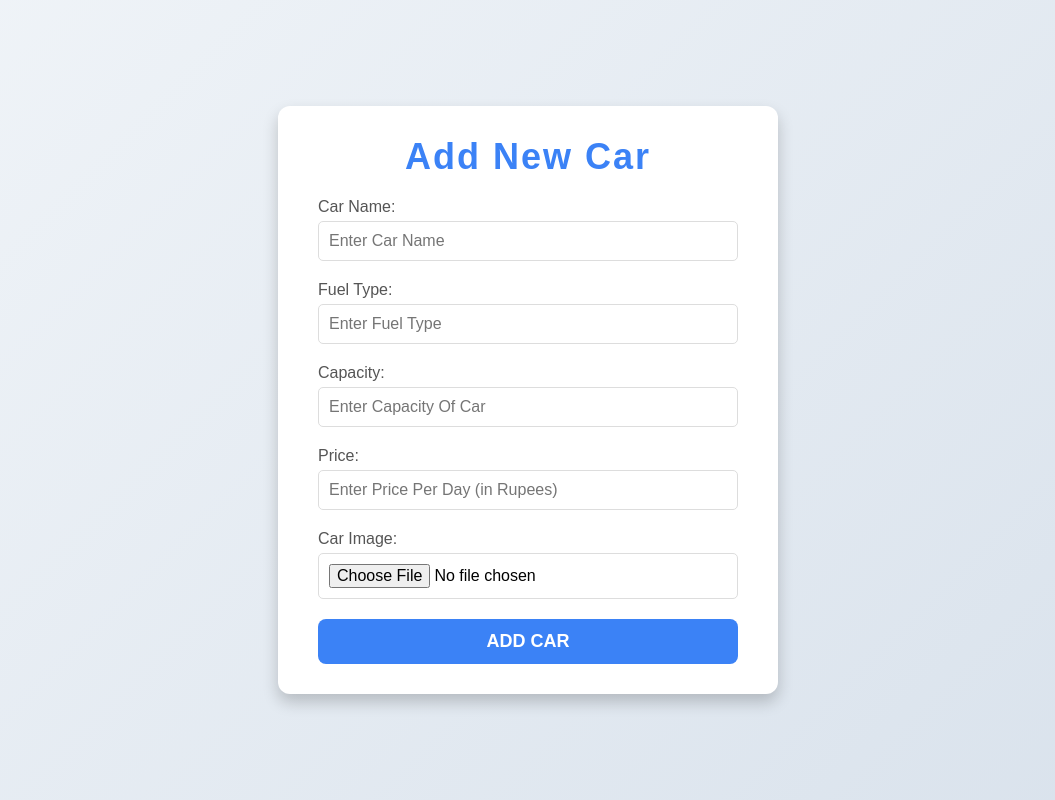
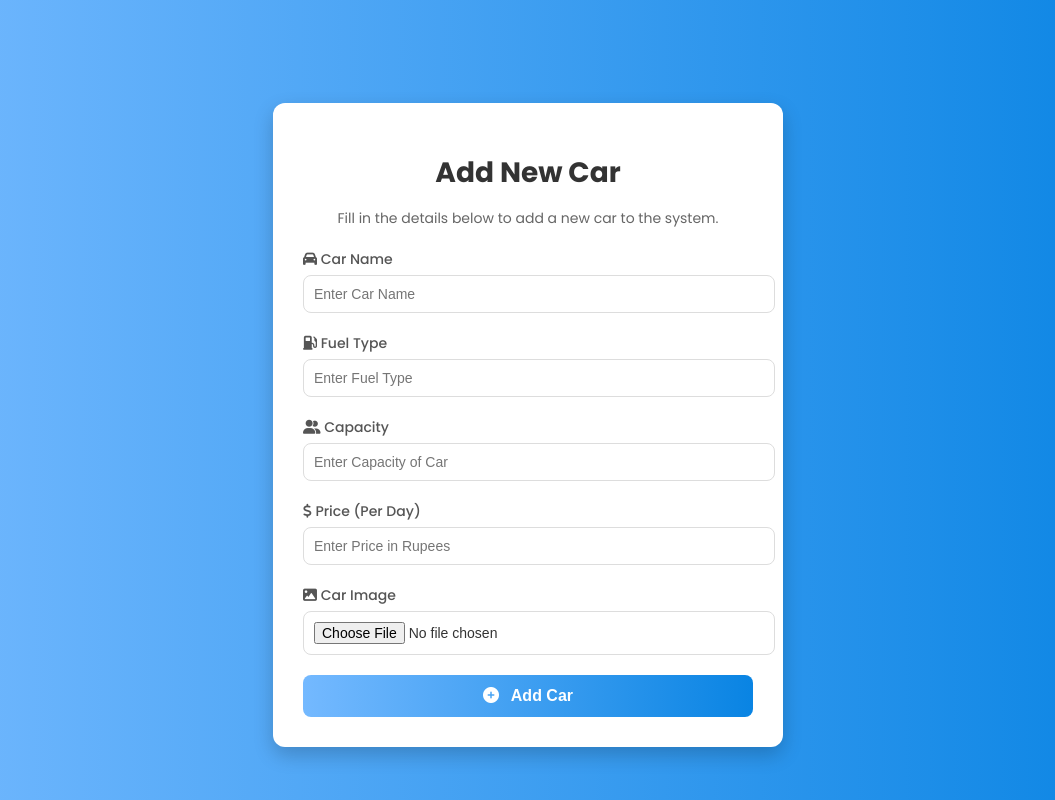
Before and after one commit to c-mulge/FinalProject, a PHP site: page /addcar.php in a window 1280 px wide. Shown: the whole page, without its empty margins (112-1167 px from the left). Run offline with PHP 8.4, Linux system fonts and the light colour scheme.

Commit message:
Update addcar.php

```diff
--- a/my_pro/addcar.php
+++ b/my_pro/addcar.php
@@ -6,51 +6,180 @@
     <meta http-equiv="X-UA-Compatible" content="IE=edge">
     <meta name="viewport" content="width=device-width, initial-scale=1.0">
     <title>Administrator - Add New Car</title>
+
+    <link href="https://fonts.googleapis.com/css2?family=Poppins:wght@400;500;600;700&display=swap" rel="stylesheet">
+
+    <link href="https://cdnjs.cloudflare.com/ajax/libs/font-awesome/6.0.0-beta3/css/all.min.css" rel="stylesheet">
+
     <script type="text/javascript">
         window.history.forward();
-        function noBack() {
-            window.history.forward();
-        }
-    </script>
-    <script type="text/javascript">
         function preventBack() {
             window.history.forward();
         }
+        setTimeout("preventBack()", 0);
+        window.onunload = function () { return null };
+    </script>
 
-        setTimeout("preventBack()", 0);
+<style>
+/
+* {
+    margin: 0;
+    padding: 0;
+    box-sizing: border-box;
+}
 
-        window.onunload = function () { null };
-    </script>
-    <link rel="stylesheet" href="css/addcar.css">
+body {
+    font-family: 'Poppins', sans-serif;
+    background: linear-gradient(to right, #74b9ff, #0984e3);
+    color: #333;
+    display: flex;
+    justify-content: center;
+    align-items: center;
+    height: 100vh;
+    margin: 0;
+}
+
+.container {
+    display: flex;
+    justify-content: center;
+    align-items: flex-start;
+    width: 100%;
+    max-width: 100%;
+    padding: 20px;
+    margin-top: 50px;
+}
+
+.form-box {
+    background: #ffffff;
+    border-radius: 12px;
+    box-shadow: 0 8px 20px rgba(0, 0, 0, 0.2);
+    padding: 30px;
+    max-width: 450px;
+    width: 100%;
+    text-align: center;
+}
+
+h1 {
+    font-size: 28px;
+    font-weight: 700;
+    margin-bottom: 10px;
+    color: #333;
+}
+
+.description {
+    font-size: 14px;
+    color: #666;
+    margin-bottom: 20px;
+}
+
+.form-group {
+    margin-bottom: 20px;
+    text-align: left;
+}
+
+label {
+    display: block;
+    font-size: 14px;
+    font-weight: 500;
+    margin-bottom: 5px;
+    color: #555;
+}
+
+input[type="text"],
+input[type="number"],
+input[type="file"] {
+    width: 100%;
+    padding: 10px;
+    font-size: 14px;
+    border: 1px solid #ddd;
+    border-radius: 8px;
+    transition: border-color 0.3s ease, box-shadow 0.3s ease;
+}
+
+input[type="text"]:focus,
+input[type="number"]:focus,
+input[type="file"]:focus {
+    border-color: #0984e3;
+    outline: none;
+    box-shadow: 0 0 6px rgba(9, 132, 227, 0.3);
+}
+
+.btn {
+    width: 100%;
+    padding: 12px;
+    font-size: 16px;
+    font-weight: 600;
+    color: #fff;
+    background: linear-gradient(to right, #74b9ff, #0984e3);
+    border: none;
+    border-radius: 8px;
+    cursor: pointer;
+    transition: background 0.3s ease, transform 0.3s ease;
+}
+
+.btn:hover {
+    background: linear-gradient(to right, #0984e3, #74b9ff);
+    transform: translateY(-2px);
+}
+
+.btn i {
+    margin-right: 8px;
+}
+
+@media screen and (max-width: 480px) {
+    .form-box {
+        padding: 20px;
+    }
+
+    h1 {
+        font-size: 22px;
+    }
+
+    .btn {
+        font-size: 14px;
+    }
+}
+    </style>
+
 </head>
 
 <body>
+    <div class="container">
+        <div class="form-box">
+            <h1>Add New Car</h1>
+            <p class="description">Fill in the details below to add a new car to the system.</p>
+            <form id="register" action="upload.php" method="POST" enctype="multipart/form-data">
+                <div class="form-group">
+                    <label for="carname"><i class="fas fa-car"></i> Car Name</label>
+                    <input type="text" name="carname" id="carname" placeholder="Enter Car Name" required>
+                </div>
 
-    <div class="main">
-        <div class="register">
-            <h2 id="fam">Add New Car</h2>
-            <form id="register" action="upload.php" method="POST" enctype="multipart/form-data">
-                <label for="carname">Car Name:</label>
-                <input type="text" name="carname" id="name" placeholder="Enter Car Name" required>
+                <div class="form-group">
+                    <label for="ftype"><i class="fas fa-gas-pump"></i> Fuel Type</label>
+                    <input type="text" name="ftype" id="ftype" placeholder="Enter Fuel Type" required>
+                </div>
 
-                <label for="ftype">Fuel Type:</label>
-                <input type="text" name="ftype" id="name" placeholder="Enter Fuel Type" required>
+                <div class="form-group">
+                    <label for="capacity"><i class="fas fa-user-friends"></i> Capacity</label>
+                    <input type="number" name="capacity" id="capacity" placeholder="Enter Capacity of Car" min="1" required>
+                </div>
 
-                <label for="capacity">Capacity:</label>
-                <input type="number" name="capacity" min="1" id="name" placeholder="Enter Capacity Of Car" required>
+                <div class="form-group">
+                    <label for="price"><i class="fas fa-dollar-sign"></i> Price (Per Day)</label>
+                    <input type="number" name="price" id="price" placeholder="Enter Price in Rupees" min="1" required>
+                </div>
 
-                <label for="price">Price:</label>
-                <input type="number" name="price" min="1" id="name" placeholder="Enter Price Per Day (in Rupees)"
-                    required>
+                <div class="form-group">
+                    <label for="image"><i class="fas fa-image"></i> Car Image</label>
+                    <input type="file" name="image" id="image" required>
+                </div>
 
-                <label for="image">Car Image:</label>
-                <input type="file" name="image" required>
-
-                <input type="submit" class="btnn" value="ADD CAR" name="addcar">
+                <button type="submit" class="btn" name="addcar">
+                    <i class="fas fa-plus-circle"></i> Add Car
+                </button>
             </form>
         </div>
     </div>
-
 </body>
 
 </html>
```
